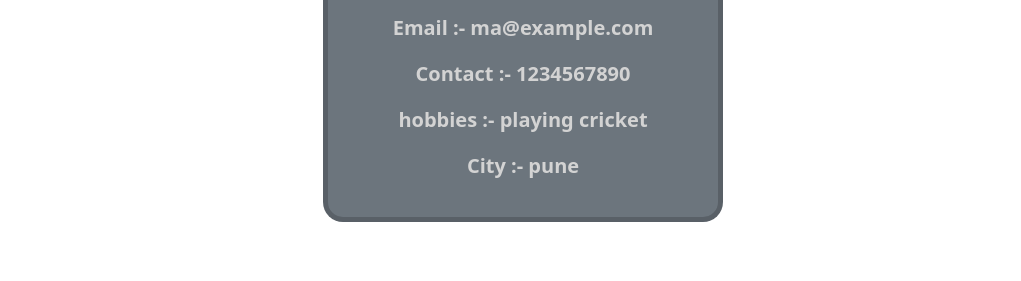
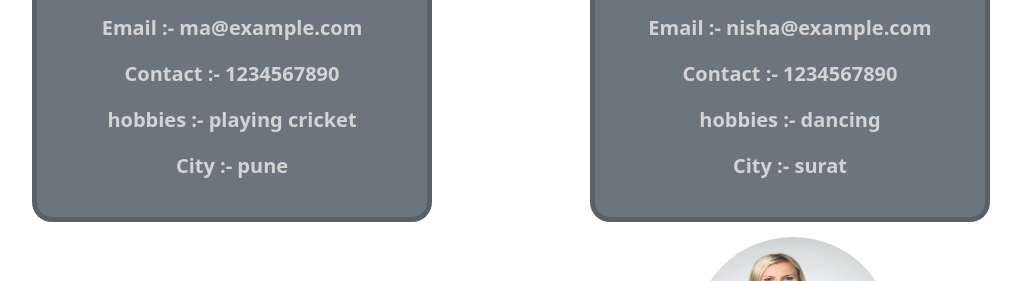
Before and after one commit to dipalihadiya/card, a plain HTML site: page simpel-card/index.html in a window 1280 px wide. Shown: the part 294-575 px from the top of the page, without its empty margins (117-1138 px from the left). Drawn offline with nearby package versions, Linux system fonts and the light colour scheme.

Commit message:
Update index.html

```diff
--- a/simpel-card/index.html
+++ b/simpel-card/index.html
@@ -9,7 +9,9 @@
 </head>
 <body>
 
-            <div id="card"></div></br>
+    <div class="container">
+        <div id="card" class="row col-12 "></div>
+    </div>
 </body>
 </html>
 
```
